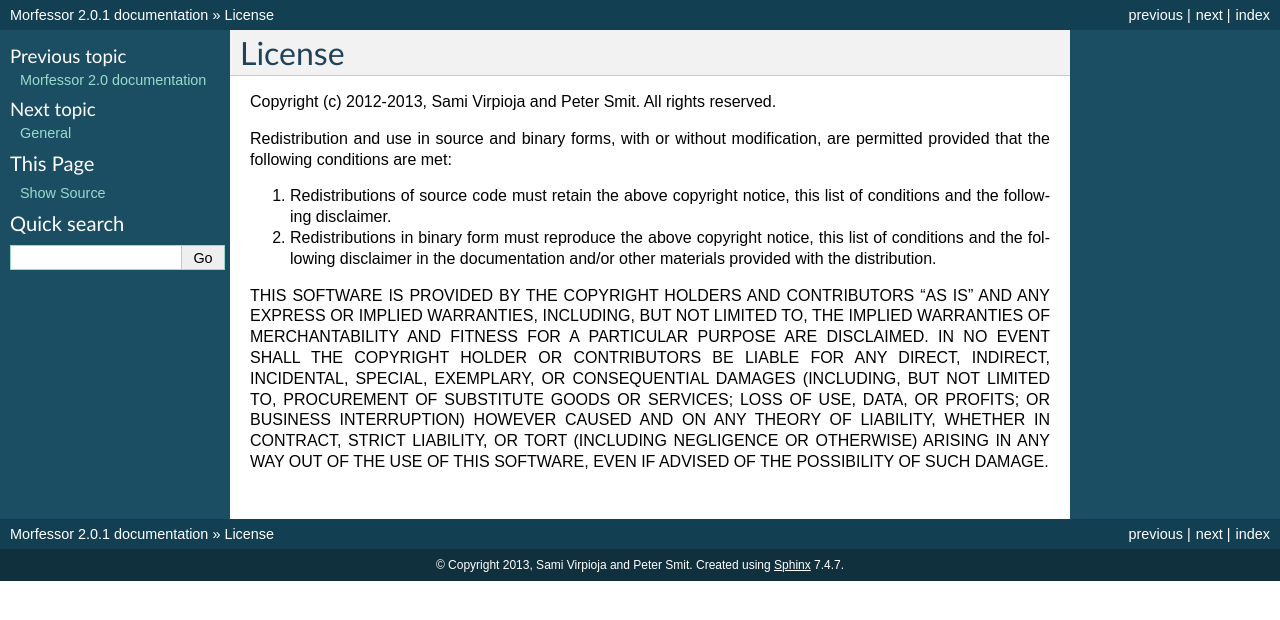
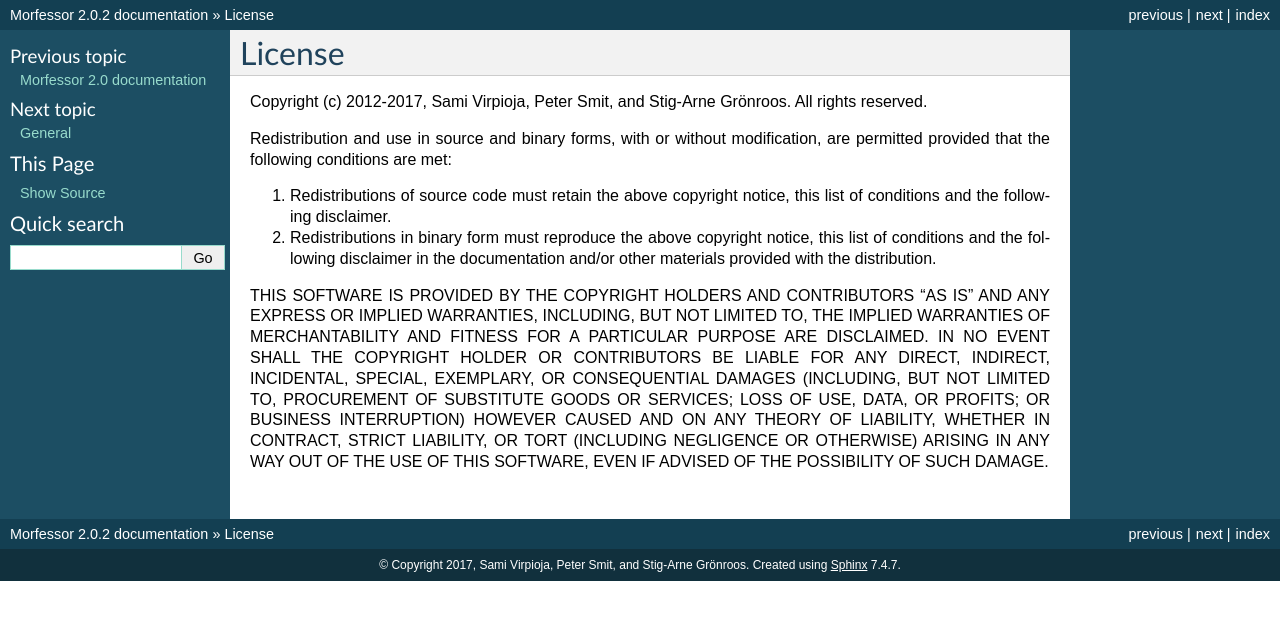
Before and after one commit to aalto-speech/morfessor, a Sphinx documentation site: the page built from docs/source/license.rst, in a window 1280 px wide. Shown: the top 620 px of the page. Built offline with Sphinx 7.4.7, drawn with Linux system fonts in a browser that asks for light colours.

Commit message:
Bumped version number to 2.0.2 and updated copyright notices

```diff
--- a/docs/source/conf.py
+++ b/docs/source/conf.py
@@ -48,7 +48,7 @@ master_doc = 'index'
 
 # General information about the project.
 project = u'Morfessor'
-copyright = u'2013, Sami Virpioja and Peter Smit'
+copyright = u'2017, Sami Virpioja, Peter Smit, and Stig-Arne Grönroos'
 
 # The version info for the project you're documenting, acts as replacement for
 # |version| and |release|, also used in various other places throughout the
@@ -57,7 +57,7 @@ copyright = u'2013, Sami Virpioja and Peter Smit'
 # The short X.Y version.
 version = '2.0'
 # The full version, including alpha/beta/rc tags.
-release = '2.0.1'
+release = '2.0.2'
 
 # The language for content autogenerated by Sphinx. Refer to documentation
 # for a list of supported languages.
--- a/docs/source/license.rst
+++ b/docs/source/license.rst
@@ -1,6 +1,6 @@
 License
 =======
-Copyright (c) 2012-2013, Sami Virpioja and Peter Smit.
+Copyright (c) 2012-2017, Sami Virpioja, Peter Smit, and Stig-Arne Grönroos.
 All rights reserved.
 
 Redistribution and use in source and binary forms, with or without
--- a/morfessor/__init__.py
+++ b/morfessor/__init__.py
@@ -9,8 +9,8 @@ __all__ = ['MorfessorException', 'ArgumentException', 'MorfessorIO',
            'BaselineModel', 'main', 'get_default_argparser', 'main_evaluation',
            'get_evaluation_argparser']
 
-__version__ = '2.0.2alpha4'
-__author__ = 'Sami Virpioja, Peter Smit'
+__version__ = '2.0.2'
+__author__ = 'Sami Virpioja, Peter Smit, Stig-Arne Grönroos'
 __author_email__ = "morpho@aalto.fi"
 
 show_progress_bar = True
```
Also changed, not shown: 2 other files.
